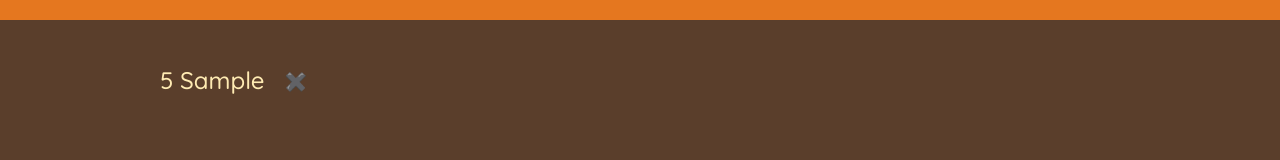
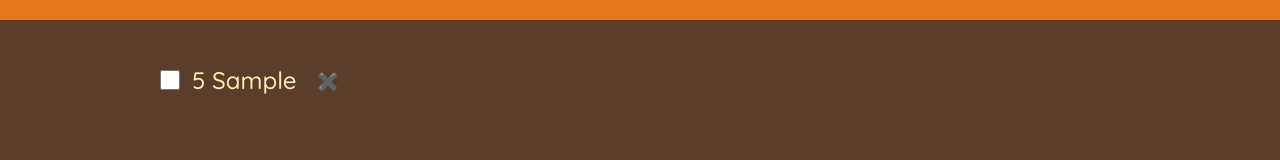
Before and after one commit to SudipSinghKhati/travel-list, a React (Create React App) app: page / in a window 1280 px wide. Both pictures are taken after typing "Sample" into the empty fields and a click on the button "ADD". Shown: the part 257-417 px from the top of the page. Built offline with nearby package versions, Linux system fonts and the light colour scheme.

Commit message:
added toggle

```diff
--- a/src/App.js
+++ b/src/App.js
@@ -8,14 +8,26 @@
   }
 
   function handleDeleteItems(id) {
-    console.log(id);
     setItems((items) => items.filter((item) => item.id !== id));
   }
+
+  function handleToggleItems(id) {
+    setItems((items) =>
+      items.map((item) =>
+        item.id === id ? { ...item, packed: !item.packed } : item
+      )
+    );
+  }
+
   return (
     <div className="app">
       <Logo />
       <Form onAddItems={handleAddItems} />
-      <PackingList items={items} onDelete={handleDeleteItems} />
+      <PackingList
+        items={items}
+        onDelete={handleDeleteItems}
+        onToggle={handleToggleItems}
+      />
       <Stats />
     </div>
   );
@@ -65,12 +77,17 @@
     </form>
   );
 }
-function PackingList({ items, onDelete }) {
+function PackingList({ items, onDelete, onToggle }) {
   return (
     <div className="list">
       <ul>
         {items.map((item) => (
-          <Item item={item} key={item.id} onDelete={onDelete} />
+          <Item
+            item={item}
+            key={item.id}
+            onDelete={onDelete}
+            onToggle={onToggle}
+          />
         ))}
       </ul>
     </div>
@@ -84,9 +101,14 @@
   );
 }
 
-function Item({ item, onDelete }) {
+function Item({ item, onDelete, onToggle }) {
   return (
     <li>
+      <input
+        type="checkbox"
+        value={item.packed}
+        onClick={() => onToggle(item.id)}
+      />
       <span style={item.packed ? { textDecoration: "line-through" } : {}}>
         {`${item.quantity} ${item.description}`}
       </span>
```
